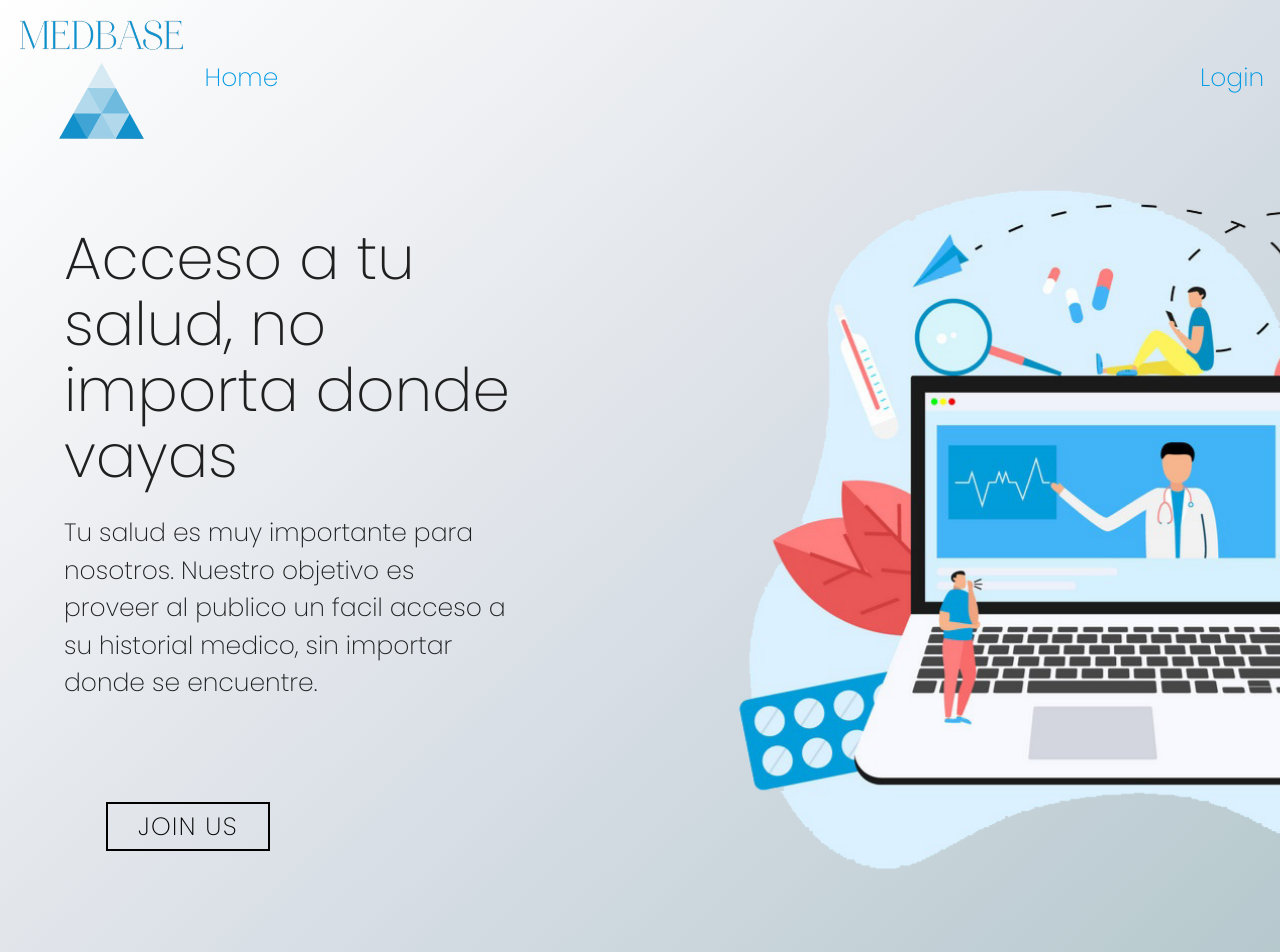
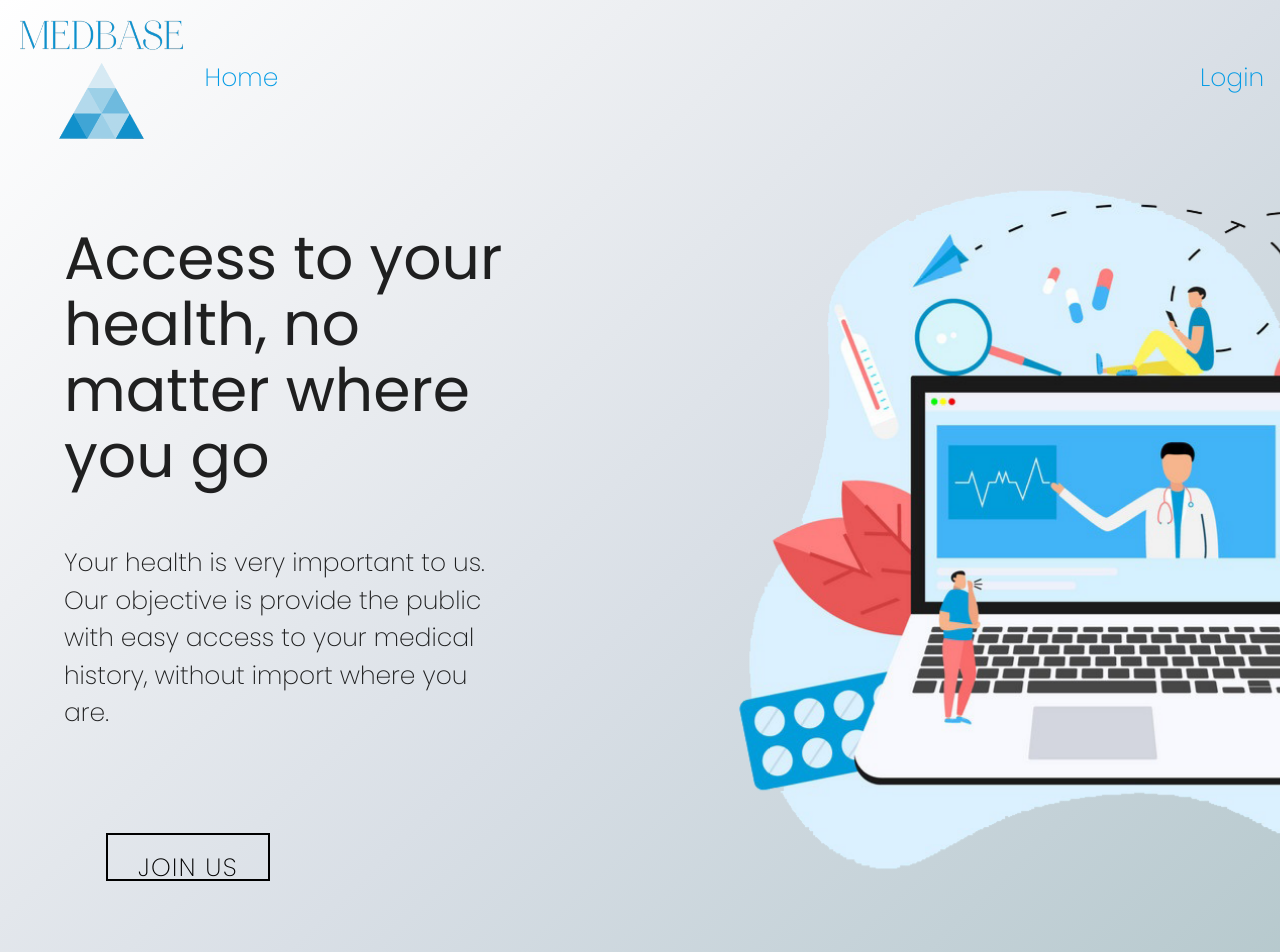
Before and after one commit to Kakuhiry/medbase, a React (Create React App) app in the folder client/: page / in a window 1280 px wide. Shown: the top 952 px of the page. Built offline with nearby package versions, Linux system fonts and the light colour scheme.

Commit message:
Some fixes in the desight

```diff
--- a/client/src/App.js
+++ b/client/src/App.js
@@ -46,8 +46,8 @@ function App() {
             <Switch>
               <PrivateRoute exact path="/dashboard" component={Dashboard} />
               <PrivateRoute exact path= "/menu" component= {MainMenu}/>
-              <PrivateRoute exact path="/dashboard/Register" exact component={Register} />
-              <PrivateRoute exact path="/dashboard/Search" exact component={Search} />
+              <PrivateRoute exact path="/dashboard/register" component={Register} />
+              <PrivateRoute exact path="/dashboard/search" component={Search} />
             </Switch>
           </switch>
         </div>
--- a/client/src/Components/LandingPage.js
+++ b/client/src/Components/LandingPage.js
@@ -35,12 +35,12 @@ function LandingPage() {
         <div className="main-body">
           <div className="main-body-left">
             <h1 className="main-text-left">
-              Acceso a tu salud, no importa donde vayas
+            Access to your health, no matter where you go
             </h1>
             <p className="secondary-text-left">
-              Tu salud es muy importante para nosotros. Nuestro objetivo es
-              proveer al publico un facil acceso a su historial medico, sin
-              importar donde se encuentre.
+            Your health is very important to us. Our objective is
+            provide the public with easy access to your medical history, without
+            import where you are.
             </p>
             <div class="buttonsB">
               <div class="containerB">
@@ -50,7 +50,7 @@ function LandingPage() {
                   data-sm-link-text="Enroll today"
                   target="_blank"
                 >
-                  <span>Join us</span>
+                  <span className = "join-btn">Join us</span>
                 </a>
               </div>
             </div>
--- a/client/src/Components/Login.js
+++ b/client/src/Components/Login.js
@@ -5,6 +5,7 @@ import { connect } from "react-redux";
 import { loginUser } from "../actions/authActions";
 import classnames from "classnames";
 import Navbar from "./Navbar.js"
+import "../Styles/Login.css"
 class Login extends Component {
   constructor() {
     super();
@@ -32,9 +33,9 @@ class Login extends Component {
 
 
     if (nextProps.auth.isAuthenticated) {
-      if(user.role == "Doctor")
+      if(user.role === "Doctor")
         this.props.history.push("/dashboard");
-      if(user.role == "Patient")
+      if(user.role === "Patient")
         this.props.history.push("/menu"); // push user to dashboard when they login
     }
     if (nextProps.errors) {
@@ -74,7 +75,6 @@ class Login extends Component {
                 <b>Login</b> below
               </h4>
               <p className="grey-text text-darken-1">
-                Don't have an account? <Link to="/register">Register</Link>
               </p>
             </div>
             <form noValidate onSubmit={this.onSubmit}>
--- a/client/src/Components/Navbar.js
+++ b/client/src/Components/Navbar.js
@@ -1,5 +1,5 @@
 import React, { Component } from "react";
-import { BrowserRouter as Router, Switch, Route, Link } from "react-router-dom";
+import { BrowserRouter as Router, Link } from "react-router-dom";
 import "../Styles/nvStyle.css";
 
 class Navbar extends Component {
--- a/client/src/Components/RegisterConsult.js
+++ b/client/src/Components/RegisterConsult.js
@@ -51,11 +51,10 @@ class RegisterConsult extends Component {
     const { errors } = this.state;
     return (
       <div className="container">
-        <h1>{this.props.patient.name}</h1>
         <Navbar />
         <div className="row">
           <div className="back-btn">
-            <Link to="/dashboard" className="btn-flat waves-effect">
+            <Link to= "/dashboard" className="btn-flat waves-effect">
               <i className="material-icons left">keyboard_backspace</i> Back to
               home
             </Link>
@@ -66,7 +65,7 @@ class RegisterConsult extends Component {
                 <b>Register</b> below
               </h4>
               <p className="grey-text text-darken-1">
-                Insert your information in the fields below
+                Insert the details in the fields below
               </p>
             </div>
           </div>
@@ -159,7 +158,7 @@ class RegisterConsult extends Component {
                       type="submit"
                       className="btn btn-large waves-effect waves-light hoverable blue accent-3"
                     >
-                      Sign up
+                      Submit
                     </button>
                   </div>
                 </form>
--- a/client/src/Components/Search.js
+++ b/client/src/Components/Search.js
@@ -1,6 +1,6 @@
-import React, { useEffect, useState } from "react";
+import React from "react";
 import axios from "axios";
-import { Link, useHistory, withRouter } from "react-router-dom";
+import { Link } from "react-router-dom";
 import Modal from "react-modal";
 import "../Styles/SearchStyle.css";
 import RegisterConsultPage from "./RegisterConsult";
@@ -57,7 +57,6 @@ class Search extends React.Component {
         )
       )
       .then(() => {
-
         return (
           <div>
             <h1>The consult have been registered successfully</h1>
@@ -70,7 +69,6 @@ class Search extends React.Component {
   };
 
   onChange = (e) => {
-    {
     this.setState(
       {
         name: e.target.value,
@@ -79,7 +77,6 @@ class Search extends React.Component {
         console.log();
       }
     );
-    }
   };
   render() {
     return (
@@ -89,7 +86,7 @@ class Search extends React.Component {
           style={{ display: "list-item", height: "230px" }}
         >
           <div className="back-btn">
-            <Link to="/dashboard/search" className="btn-flat waves-effect">
+            <Link to="/dashboard" className="btn-flat waves-effect">
               <i className="material-icons left">keyboard_backspace</i> Back to
               home
             </Link>
@@ -167,7 +164,6 @@ class Search extends React.Component {
                     >
                       <li className="cards" id="p-name">
                         <b>{item.name.toString()}</b>
-                        <h1>{item._id}</h1>
                       </li>
                       <br />
                       <li className="cards" id="bhd">
--- a/client/src/Components/dashboard/Dashboard.js
+++ b/client/src/Components/dashboard/Dashboard.js
@@ -32,7 +32,7 @@ class Dashboard extends Component {
                 </a>
               </li>
               <li>
-                <a className="btn-enclouser" href="">
+                <a className="btn-enclouser" href="/dashboard">
                   <div class="main-container">
                     <section>
                       <button class="btn btn-blue btn-border">
@@ -54,7 +54,7 @@ class Dashboard extends Component {
                 </a>
               </li>
               <li>
-                <a className="btn-enclouser" href="">
+                <a className="btn-enclouser" href="/login">
                   <div class="main-container">
                     <section>
                       <button
--- a/client/src/Components/dashboard/MainMenu.js
+++ b/client/src/Components/dashboard/MainMenu.js
@@ -56,22 +56,22 @@ class MainMenu extends Component {
         <div className="filters">
           <ul>
             <li>
-              <a className="filter" href="">
+              <a className="filter" href="/Dashboard">
                 Esta semana
               </a>
             </li>
             <li>
-              <a className="filter" href="">
+              <a className="filter" href="/Dashboard">
                 Este mes
               </a>
             </li>
             <li>
-              <a className="filter" href="">
+              <a className="filter" href="/Dashboard">
                 Este año
               </a>
             </li>
             <li>
-              <a className="filterr" href="">
+              <a className="filterr" href="/Dashboard">
                 Personalizar
               </a>
             </li>
--- a/client/src/Styles/LangingPageStyle.css
+++ b/client/src/Styles/LangingPageStyle.css
@@ -67,7 +67,7 @@ li a {
 .main-text-left{
   font-size: 60px;
   width: 100%;
-  font-weight: 300;
+  font-weight: 400;
 }
 
 
@@ -157,7 +157,9 @@ li img {
   padding-right: 200px;
 }
 
-
+.secondary-text-left {
+  padding-top: 30px;
+}
 
 .btn1 {
   letter-spacing: 0.1em;
@@ -184,6 +186,11 @@ li img {
   position: relative;
   transition-duration: 0.4s;
   overflow: hidden;
+  height: 44px;
+}
+
+.join-btn {
+  padding-top: 10px;
 }
 
 .effect04::before,
--- /dev/null
+++ b/client/src/Styles/Login.css
@@ -0,0 +1,8 @@
+.row .col.s8{
+    padding-top: 100px;
+}
+
+
+.btn .btn-large .waves-effect .waves-light .hoverable .blue .accent-3 {
+    height: 200px;
+}
--- a/client/src/Styles/nvStyle.css
+++ b/client/src/Styles/nvStyle.css
@@ -1,3 +1,4 @@
 nav{
     background-color: transparent;
+    padding-top: 50px;
 }
--- a/package.json
+++ b/package.json
@@ -6,6 +6,7 @@
   "scripts": {
     "client-install": "npm install --prefix client",
     "start": "node server.js",
+    "heroku-postbuild": "cd client && npm && npm build",
     "server": "nodemon server.js",
     "client": "npm start --prefix client",
     "dev": "concurrently \"npm run server\" \"npm run client\""
```
Also changed, not shown: 2 other files (tests, documents, lock files or other folders). Lines whose indentation alone changed are shown as unchanged.
